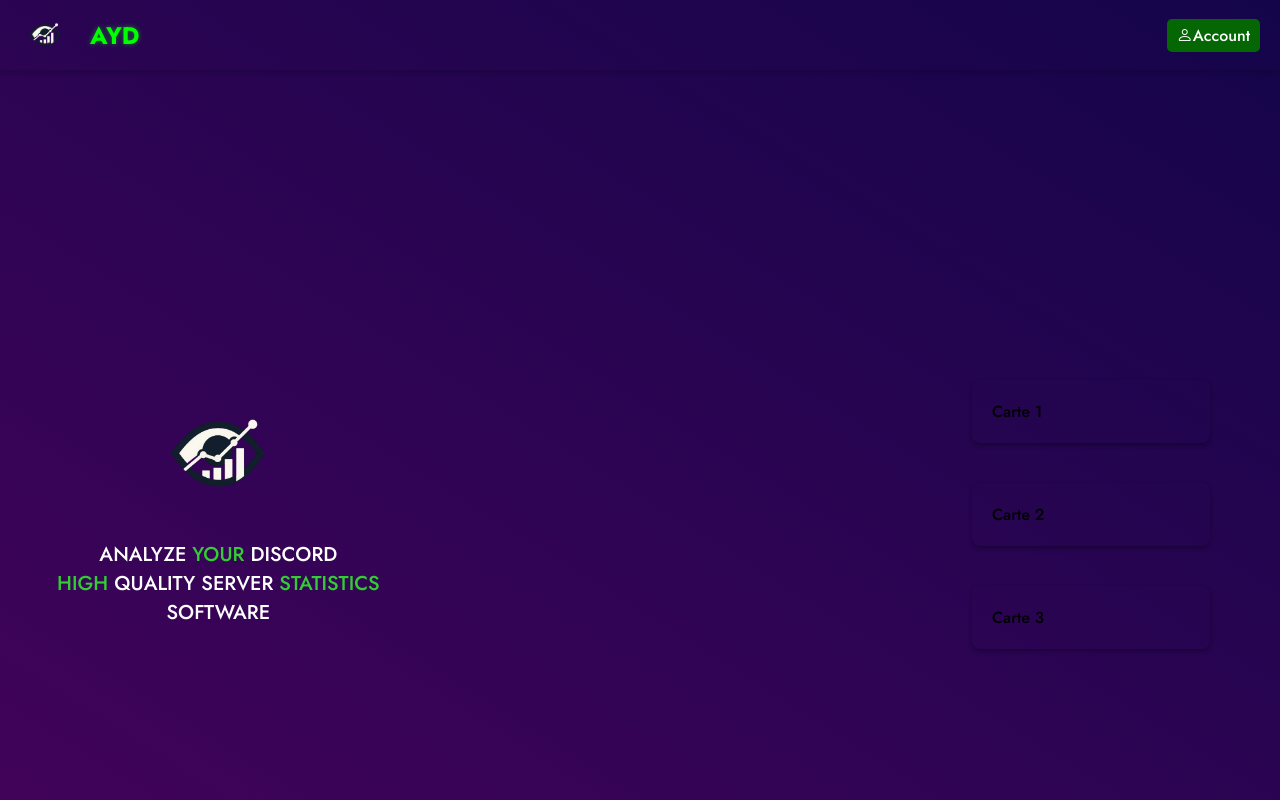
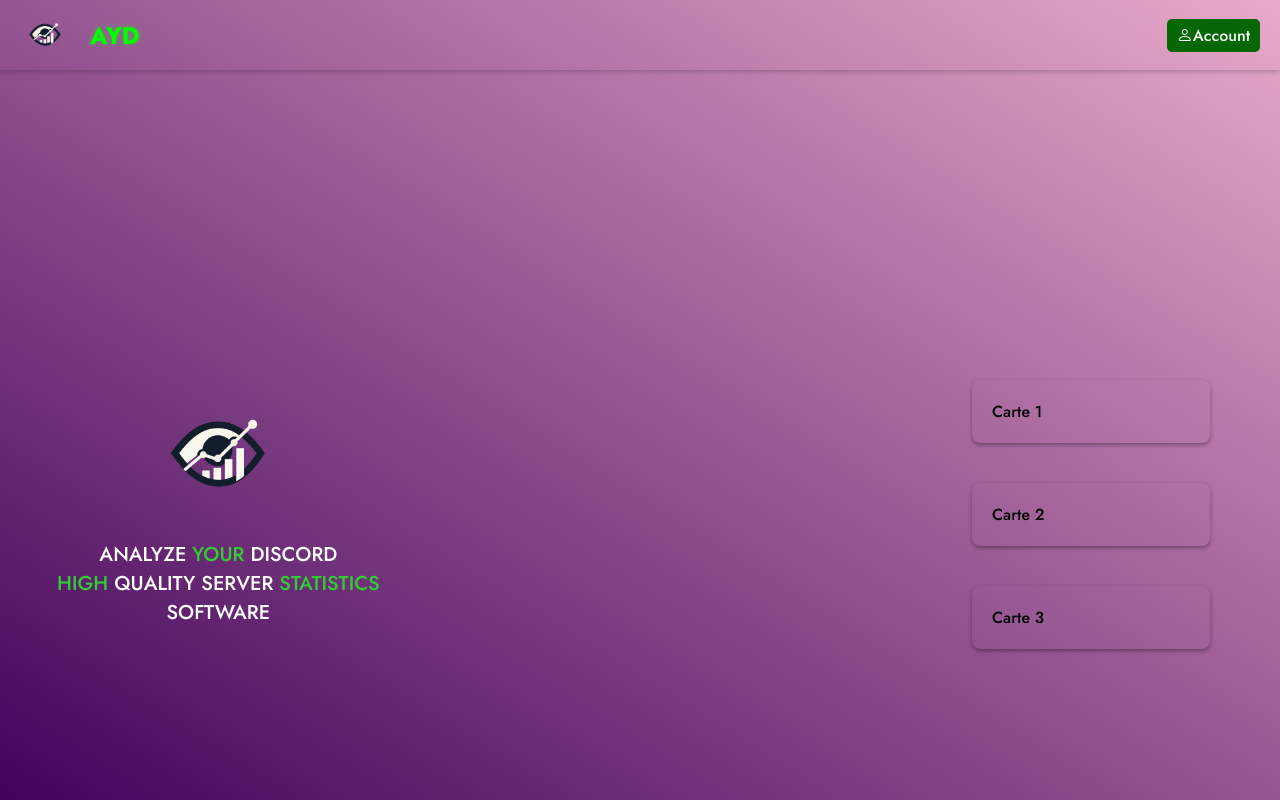
Before and after one commit to rammex666/WEB_SITE_ANALYSE_YOUR_DISCORD, a React (Create React App) app: page / in a window 1280 px wide. Built offline with nearby package versions, Linux system fonts and the light colour scheme; the HTML template or start-up script is replaced by a standard one; a web font is replaced by a local one.

Commit message:
Update App.css

```diff
--- a/src/style/App.css
+++ b/src/style/App.css
@@ -10,7 +10,7 @@ html, body, #root, .App {
   width: 100%;
   height: 100%;
   font-family: sans-serif;
-  background: linear-gradient(to bottom left, #14054a, #41035a);
+  background: linear-gradient(to bottom left, #e8a9cafe, #41035a);
   position: relative;
   overflow-x : hidden;
   min-height: 100%;
```
